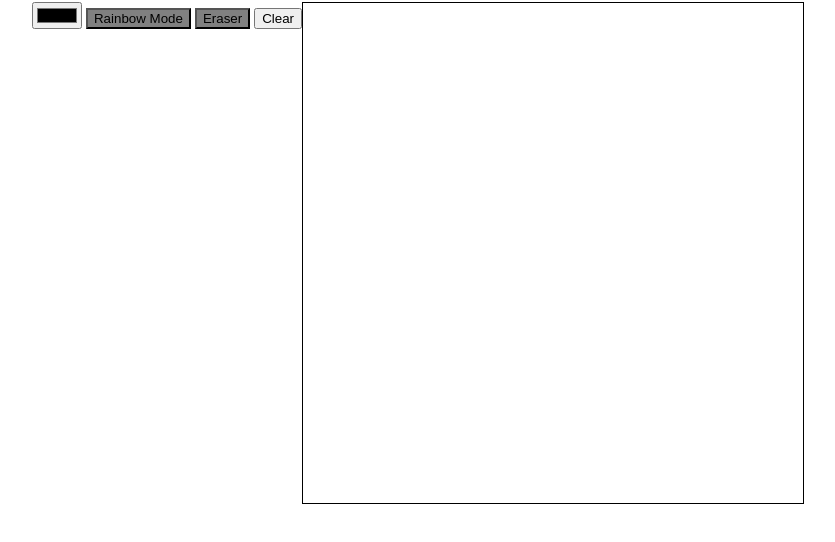
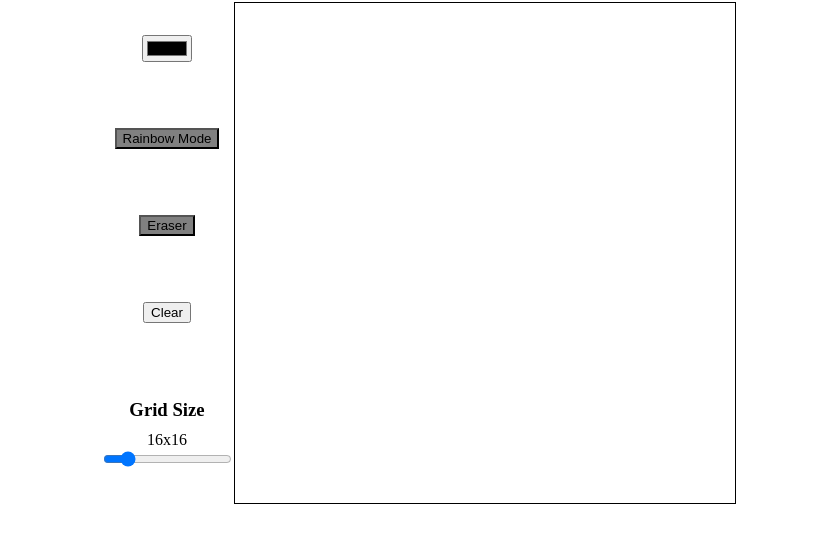
Before and after one commit to alexrnguyen/etch-a-sketch, a plain HTML site: page index.html in a window 1280 px wide. Shown: the part 78-620 px from the top of the page, without its empty margins (222-1057 px from the left). Drawn offline with Linux system fonts and the light colour scheme.

Commit message:
Add grid resizing functionality

```diff
--- a/etch-a-sketch.js
+++ b/etch-a-sketch.js
@@ -1,13 +1,17 @@
 const GRID_SIDE_LENGTH = 500;
 const MAX_SQUARES_IN_ROW = 100;
-
+const DEFAULT_SIZE = 16;
+/**
+ *
+ * @param {*} gridSize
+ */
 function createGrid(gridSize) {
     const grid = document.querySelector(".grid-container");
     // Create an n x n grid (where n is gridSize)
-    for(let i = 0; i < gridSize; i++) {
+    for (let i = 0; i < gridSize; i++) {
         const row = document.createElement('div')
         row.classList.add('row')
-        for(let j = 0; j < gridSize; j++) {
+        for (let j = 0; j < gridSize; j++) {
             const square = document.createElement('div');
             square.classList.add('square')
             square.style.backgroundColor = 'white';
@@ -20,6 +24,27 @@ function createGrid(gridSize) {
     }
 }
 
+function removeSquares() {
+    const grid = document.querySelector(".grid-container");
+    while(grid.firstChild) {
+        grid.removeChild(grid.lastChild);
+    }
+}
+
+function resizeGrid(gridSize) {
+    clearGrid();
+    removeSquares();
+    createGrid(gridSize);
+    return document.querySelectorAll('.square');
+}
+
+/**
+ *
+ * @param {*} square
+ * @param {*} colour
+ * @param {*} eraserSelected
+ * @param {*} rainbowSelected
+ */
 function changeSquare(square, colour, eraserSelected, rainbowSelected) {
     if (eraserSelected) {
         square.style.backgroundColor = 'white';
@@ -32,6 +57,10 @@ function changeSquare(square, colour, eraserSelected, rainbowSelected) {
     }
 }
 
+/**
+ *
+ * @param {*} square
+ */
 function randomizeColour(square) {
     const redValue = Math.floor(Math.random() * 255);
     const greenValue = Math.floor(Math.random() * 255);
@@ -39,11 +68,19 @@ function randomizeColour(square) {
     square.style.backgroundColor = `rgb(${redValue}, ${greenValue}, ${blueValue})`;
 }
 
+/**
+ *
+ */
 function clearGrid() {
     const squares = document.querySelectorAll('.square');
     squares.forEach(square => square.style.backgroundColor = 'white');
 }
 
+/**
+ *
+ * @param {*} button
+ * @param {*} selected
+ */
 function changeButtonBackground(button, selected) {
     if (selected) {
         button.style.backgroundColor = 'yellow';
@@ -62,15 +99,23 @@ function main() {
     const eraser = document.querySelector(".eraser");
     const clear = document.querySelector(".clear");
 
+    const sizeHeader = document.querySelector(".slider-header");
+    const sizeSlider = document.querySelector(".slider");
+
+    let gridSize = DEFAULT_SIZE;
+    sizeSlider.value = gridSize;
+    sizeHeader.textContent = `${gridSize}x${gridSize}`;
+
+
     const grid = document.querySelector(".grid-container");
-    let gridSize = 16;
 
     createGrid(gridSize);
 
-    const squares = document.querySelectorAll('.square');
+    let squares = document.querySelectorAll('.square');
     let eraserSelected = false;
     let rainbowSelected = false;
 
+    // Event Listeners
     squares.forEach(square => {
         square.addEventListener('mouseover', () =>{
             changeSquare(square, colour, eraserSelected, rainbowSelected)
@@ -93,6 +138,20 @@ function main() {
     });
 
     clear.addEventListener('click', clearGrid);
+
+    sizeSlider.oninput = e => {
+        gridSize = e.target.value;
+        sizeHeader.textContent = `${gridSize}x${gridSize}`;
+    }
+
+    sizeSlider.onchange = e => {
+        squares = resizeGrid(gridSize);
+        squares.forEach(square => {
+            square.addEventListener('mouseover', () =>{
+                changeSquare(square, colour, eraserSelected, rainbowSelected)
+            });
+        });
+    }
 }
 
 main();
--- a/index.html
+++ b/index.html
@@ -15,6 +15,11 @@
                 <button class="rainbow-mode">Rainbow Mode</button>
                 <button class="eraser">Eraser</button>
                 <button class="clear">Clear</button>
+                <div class="slider-container">
+                    <h3>Grid Size</h3>
+                    <div class="slider-header"></div>
+                    <input class="slider" type="range" min="1" max="100">
+                </div>
             </div>
             <div class="grid-container"></div>
         </div>
--- a/style.css
+++ b/style.css
@@ -1,5 +1,16 @@
-h1 {
+h1, h3 {
     text-align: center;
+}
+
+h3 {
+    margin: 10px;
+}
+
+.options-container {
+    display: flex;
+    flex-direction: column;
+    align-items: center;
+    justify-content: space-around;
 }
 
 .rainbow-mode {
@@ -8,6 +19,10 @@ h1 {
 
 .eraser {
     background-color: gray;
+}
+
+.slider-header {
+    text-align: center;
 }
 
 .flex {
```
